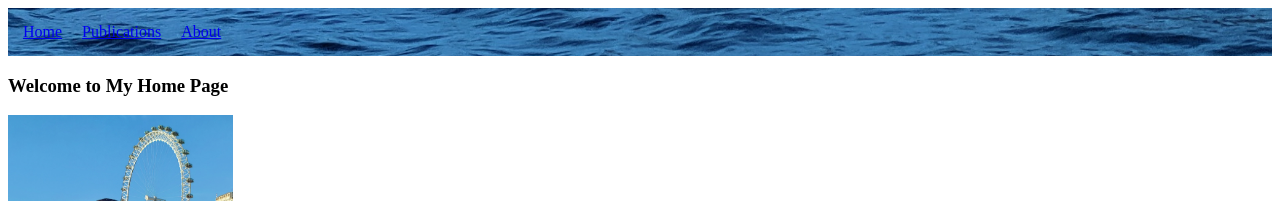
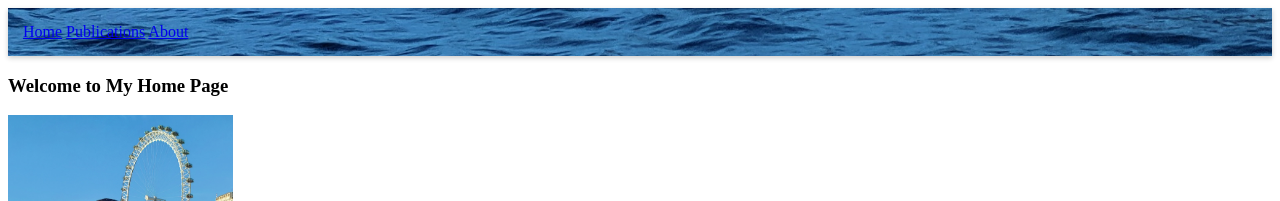
Before and after one commit to avi-tiw/avi-tiw.github.io, a Jekyll site: the page built from index.md, in a window 1280 px wide. Shown: the top 201 px of the page. Built offline with Jekyll 4.4.1, drawn with Linux system fonts in a browser that asks for light colours.

Commit message:
Update style.css

```diff
--- a/assets/style.css
+++ b/assets/style.css
@@ -1,9 +1,10 @@
 .navbar {
   background-image: url('/assets/navbar-bg.jpg');
   background-size: cover;
+  background-position: center;
   background-repeat: no-repeat;
-  background-position: center;
+  color: white;
+  box-shadow: 0 2px 5px rgba(0, 0, 0, 0.2);
   padding: 15px;
-  display: flex;
-  gap: 20px;
+  gap: 100px;
 }
```
